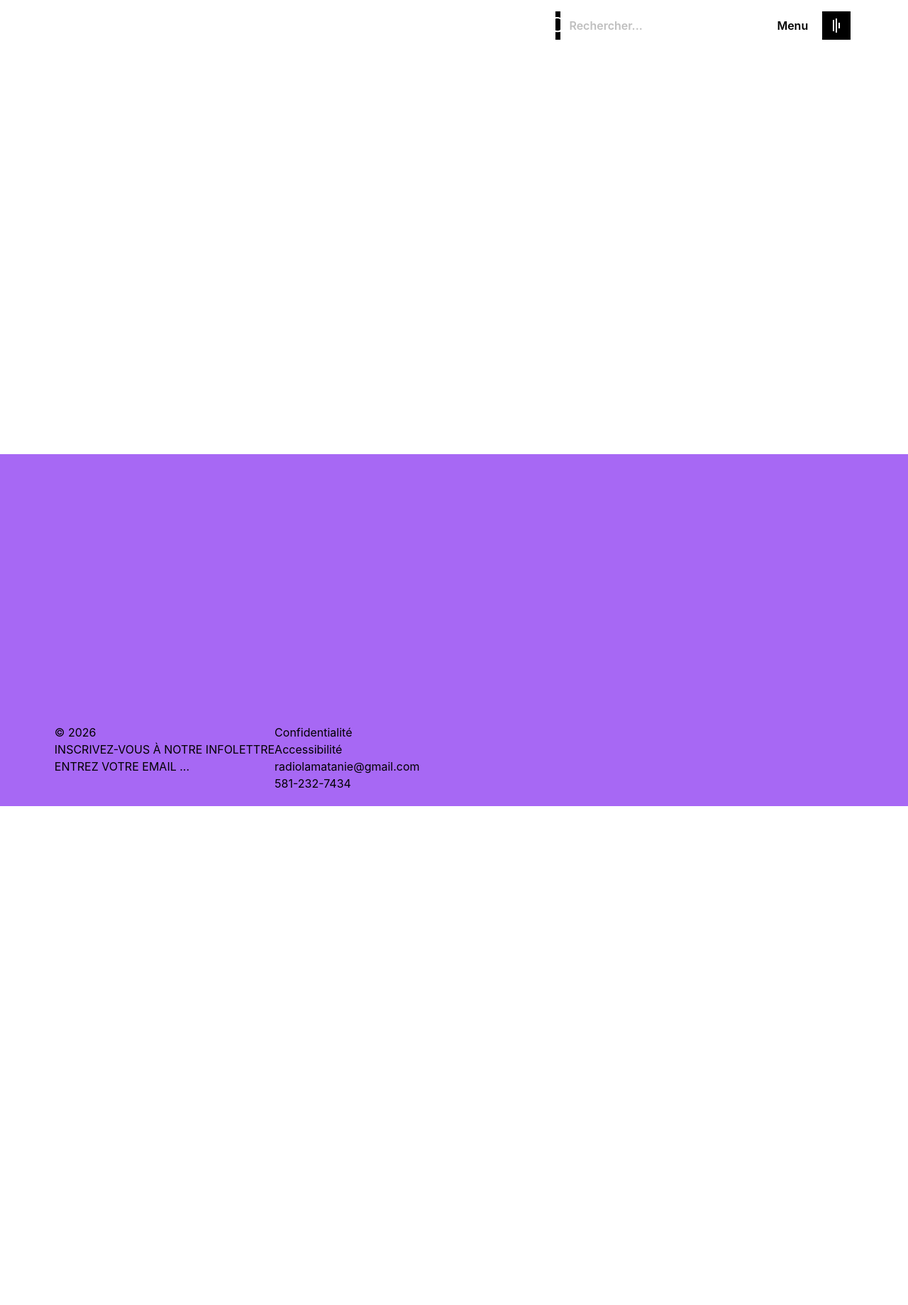
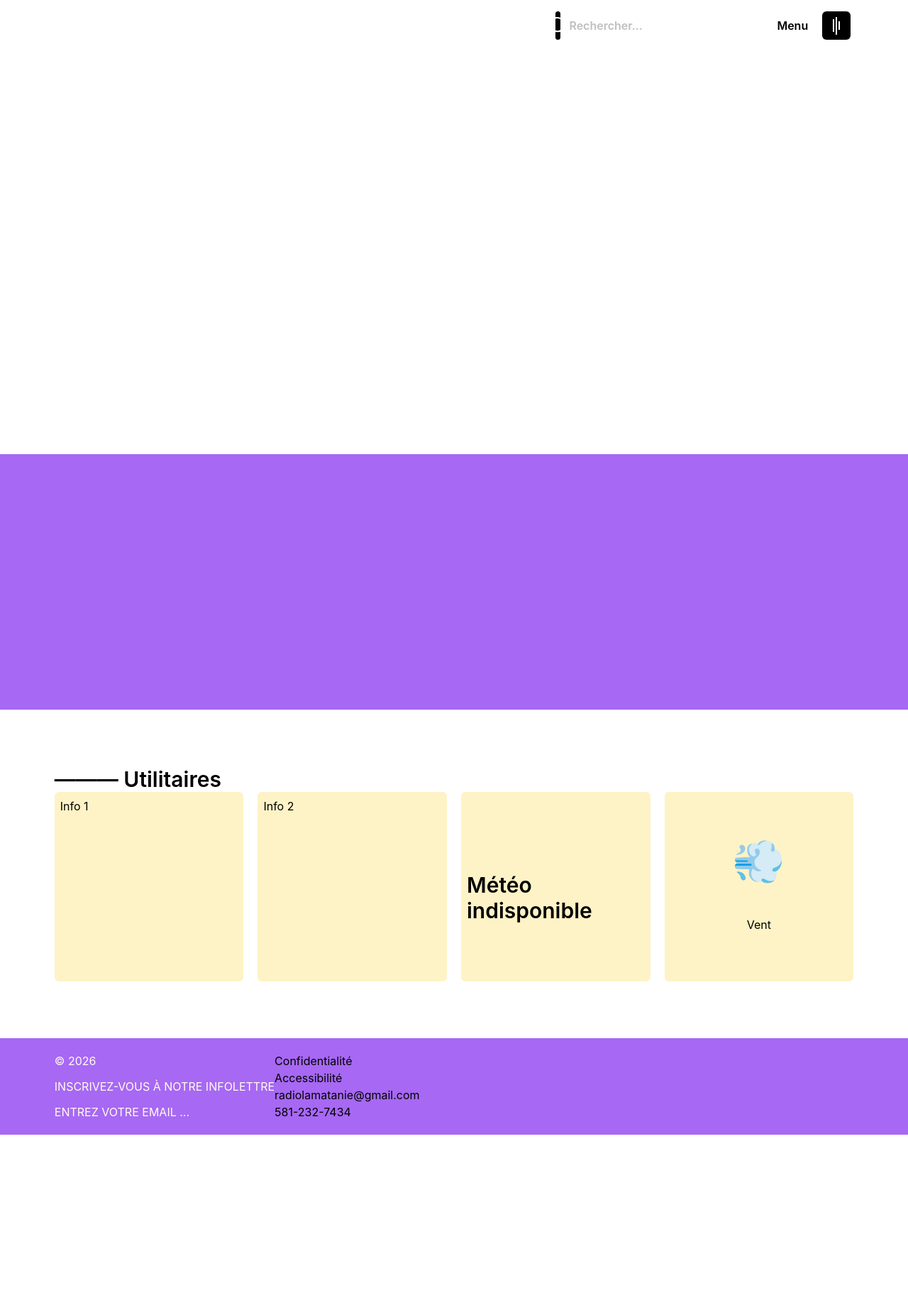
Before and after one commit to LeoLFr/wd_radio, a WordPress theme: template front-page.php in a window 1280 px wide. Shown: the top 1839 px of the page at 71% size. Run offline with PHP 8.4 and a stand-in for WordPress, Linux system fonts and the light colour scheme; the site name, menu and one post (Sample post) are stand-ins, and other content is empty.

Commit message:
meteo ok et vent

```diff
--- a/assets/scripts/menu.js
+++ b/assets/scripts/menu.js
@@ -8,6 +8,9 @@ document.addEventListener("DOMContentLoaded", () => {
     const boutonFermer = document.querySelector(".menu-close-JS");
     const label = document.querySelector(".menu-label");
     const menu = document.querySelector(".menu-overlay");
+    const icone1 = document.querySelector(".menu-icone-1-JS");
+    const icone2 = document.querySelector(".menu-icone-2-JS");
+    const icone3 = document.querySelector(".menu-icone-3-JS");
     const liens = menu.querySelectorAll("a");
 
     let estOuvert = false;
@@ -19,6 +22,32 @@ document.addEventListener("DOMContentLoaded", () => {
 
     gsap.set(menu, { xPercent: 100, visibility: "visible" });
     gsap.set(split.lines, { yPercent: 100 });
+
+    gsap.to(".menu-icone-1-JS", {
+        height: 18,
+        duration: 0.6,
+        repeat: -1,
+        delay: 0.25,
+        yoyo: true,
+        ease: ""
+    });
+
+    gsap.to(".menu-icone-2-JS", {
+        height: 25,
+        duration: 0.6,
+        repeat: -1,
+        yoyo: true,
+        ease: ""
+    });
+
+    gsap.to(".menu-icone-3-JS", {
+        height: 12,
+        duration: 0.6,
+        repeat: -1,
+        delay: 0.05,
+        yoyo: true,
+        ease: ""
+    });
 
     function ouvrirMenu() {
 
--- a/front-page.php
+++ b/front-page.php
@@ -72,4 +72,91 @@ $num_frequences = $nosfrequences["num-frequences"] ?? "";
     </div>
 </section>
 
+<section class="">
+    <div class="container py-20">
+
+        <h3 class="text-3xl font-semibold">——— Utilitaires</h3>
+
+        <div class="grid grid-cols-4 gap-5">
+
+        <div class="w-full bg-amber-100 p-2 rounded-md">
+            <span>Info 1</span>
+        </div>
+
+        <div class="w-full bg-amber-100 p-2 rounded-md">
+            <span>Info 2</span>
+        </div>
+
+        <div class="">
+
+            <div class="flex flex-col gap-10 items-center justify-center bg-amber-100 p-2 w-full aspect-square rounded-md">
+                <p id="meteo-emoji" class="text-6xl"></p>
+                <div class="flex flex-col gap-2 items-center justify-center">
+                    <p id="meteo-temp" class="text-3xl font-semibold">Chargement...</p>
+                    <p id="meteo-texte" class=""></p>
+                </div>
+
+            </div>
+        </div>
+
+        <div class="">
+            <div class="flex flex-col gap-10 items-center justify-center bg-amber-100 p-2 w-full aspect-square rounded-md">
+                <p class="text-6xl">💨</p>
+                <div class="flex flex-col gap-2 items-center justify-center">
+                    <p class="text-3xl font-semibold" id="meteo-vent"></p>
+                    <h4>Vent</h4>
+                </div>
+            </div>
+
+        </div>
+        </div>
+
+    </div>
+</section>
+
+<script>
+    const descriptions = {
+        0: ["Ciel dégagé", "☀️", "🌙"],
+        1: ["Plutôt dégagé", "🌤️", "🌙"],
+        2: ["Partiellement nuageux", "⛅", "☁️"],
+        3: ["Couvert", "☁️"],
+        45: ["Brouillard", "🌫️"],
+        51: ["Bruine", "🌦️"],
+        61: ["Pluie", "🌧️"],
+        63: ["Pluie", "🌧️"],
+        65: ["Pluie forte", "🌧️"],
+        71: ["Neige", "🌨️"],
+        73: ["Neige", "❄️"],
+        75: ["Neige forte", "❄️"],
+        80: ["Averses", "🌦️"],
+        95: ["Orage", "⛈️"]
+    };
+
+    const url = "https://api.open-meteo.com/v1/forecast?latitude=48.8467&longitude=-67.5333&current=temperature_2m,wind_speed_10m,weather_code,is_day&timezone=America/Toronto";
+
+    fetch(url)
+        .then(function (reponse) {
+            return reponse.json();
+        })
+        .then(function (data) {
+            const meteo = data.current;
+
+            const desc = descriptions[meteo.weather_code] || ["Météo indisponible", "❔"];
+
+            let emoji = desc[1];
+
+            if (meteo.is_day === 0 && desc[2]) {
+                emoji = desc[2];
+            }
+
+            document.getElementById("meteo-emoji").textContent = emoji;
+            document.getElementById("meteo-temp").textContent = Math.round(meteo.temperature_2m) + "°C";
+            document.getElementById("meteo-texte").textContent = desc[0];
+            document.getElementById("meteo-vent").textContent = Math.round(meteo.wind_speed_10m) + " km/h";
+        })
+        .catch(function () {
+            document.getElementById("meteo-temp").textContent = "Météo indisponible";
+        });
+</script>
+
 <?php get_footer(); ?>
--- a/header.php
+++ b/header.php
@@ -32,9 +32,9 @@
             <div class="bg-white px-1 py-3 flex rounded-lg h-12 items-center gap-5 cursor-pointer menu-JS">
                 <div class="ml-3 font-semibold">Menu</div>
                 <div class="flex gap-0.5 bg-black rounded-md h-10 w-10 items-center justify-center">
-                    <span class="bg-white h-4 w-0.5"></span>
-                    <span class="bg-white h-5 w-0.5"></span>
-                    <span class="bg-white h-2 w-0.5"></span>
+                    <span class="bg-white h-4 w-0.5 menu-icone-1-JS"></span>
+                    <span class="bg-white h-5 w-0.5 menu-icone-2-JS"></span>
+                    <span class="bg-white h-2 w-0.5 menu-icone-3-JS"></span>
                 </div>
             </div>
         </div>
--- a/style.css
+++ b/style.css
@@ -8,7 +8,7 @@
       "Segoe UI Symbol", "Noto Color Emoji";
     --font-mono: ui-monospace, SFMono-Regular, Menlo, Monaco, Consolas, "Liberation Mono",
       "Courier New", monospace;
-    --color-blue-400: oklch(70.7% 0.165 254.624);
+    --color-amber-100: oklch(96.2% 0.059 95.617);
     --color-black: #000;
     --color-white: #fff;
     --spacing: 0.25rem;
@@ -26,14 +26,13 @@
     --text-6xl--line-height: 1;
     --text-7xl: 4.5rem;
     --text-7xl--line-height: 1;
+    --text-8xl: 6rem;
+    --text-8xl--line-height: 1;
     --text-9xl: 8rem;
     --text-9xl--line-height: 1;
     --font-weight-semibold: 600;
     --font-weight-bold: 700;
-<<<<<<< HEAD
-=======
     --radius-sm: 0.25rem;
->>>>>>> 4248d1784249dfd285a8642c3e07b5d7f1bc64e1
     --radius-md: 0.375rem;
     --radius-lg: 0.5rem;
     --radius-xl: 0.75rem;
@@ -275,8 +274,14 @@
   .flex {
     display: flex;
   }
+  .grid {
+    display: grid;
+  }
   .hidden {
     display: none;
+  }
+  .aspect-square {
+    aspect-ratio: 1 / 1;
   }
   .h-0\.5 {
     height: calc(var(--spacing) * 0.5);
@@ -299,8 +304,14 @@
   .h-12 {
     height: calc(var(--spacing) * 12);
   }
+  .h-80 {
+    height: calc(var(--spacing) * 80);
+  }
   .h-120 {
     height: calc(var(--spacing) * 120);
+  }
+  .h-140 {
+    height: calc(var(--spacing) * 140);
   }
   .h-800 {
     height: calc(var(--spacing) * 800);
@@ -332,6 +343,9 @@
   .w-70 {
     width: calc(var(--spacing) * 70);
   }
+  .w-80 {
+    width: calc(var(--spacing) * 80);
+  }
   .w-120 {
     width: calc(var(--spacing) * 120);
   }
@@ -358,6 +372,9 @@
   }
   .cursor-pointer {
     cursor: pointer;
+  }
+  .grid-cols-4 {
+    grid-template-columns: repeat(4, minmax(0, 1fr));
   }
   .flex-col {
     flex-direction: column;
@@ -386,11 +403,17 @@
   .gap-2 {
     gap: calc(var(--spacing) * 2);
   }
+  .gap-3 {
+    gap: calc(var(--spacing) * 3);
+  }
   .gap-4 {
     gap: calc(var(--spacing) * 4);
   }
   .gap-5 {
     gap: calc(var(--spacing) * 5);
+  }
+  .gap-10 {
+    gap: calc(var(--spacing) * 10);
   }
   .overflow-hidden {
     overflow: hidden;
@@ -425,11 +448,11 @@
   .bg-\(--color-purple\) {
     background-color: var(--color-purple);
   }
+  .bg-amber-100 {
+    background-color: var(--color-amber-100);
+  }
   .bg-black {
     background-color: var(--color-black);
-  }
-  .bg-blue-400 {
-    background-color: var(--color-blue-400);
   }
   .bg-orange-light {
     background-color: var(--OrangeLight);
@@ -443,6 +466,9 @@
   .object-cover {
     object-fit: cover;
   }
+  .p-2 {
+    padding: calc(var(--spacing) * 2);
+  }
   .p-6 {
     padding: calc(var(--spacing) * 6);
   }
@@ -455,14 +481,14 @@
   .px-1 {
     padding-inline: var(--spacing);
   }
-  .px-10 {
-    padding-inline: calc(var(--spacing) * 10);
-  }
   .py-3 {
     padding-block: calc(var(--spacing) * 3);
   }
   .py-5 {
     padding-block: calc(var(--spacing) * 5);
+  }
+  .py-20 {
+    padding-block: calc(var(--spacing) * 20);
   }
   .pt-32 {
     padding-top: calc(var(--spacing) * 32);
@@ -493,6 +519,10 @@
     font-size: var(--text-6xl);
     line-height: var(--tw-leading, var(--text-6xl--line-height));
   }
+  .text-8xl {
+    font-size: var(--text-8xl);
+    line-height: var(--tw-leading, var(--text-8xl--line-height));
+  }
   .text-xl {
     font-size: var(--text-xl);
     line-height: var(--tw-leading, var(--text-xl--line-height));
@@ -504,6 +534,9 @@
   .font-semibold {
     --tw-font-weight: var(--font-weight-semibold);
     font-weight: var(--font-weight-semibold);
+  }
+  .text-beige {
+    color: var(--Beige);
   }
   .text-black {
     color: var(--color-black);
```
Also changed, not shown: templates/templates-membre.php (added, +18 -0 lines).
